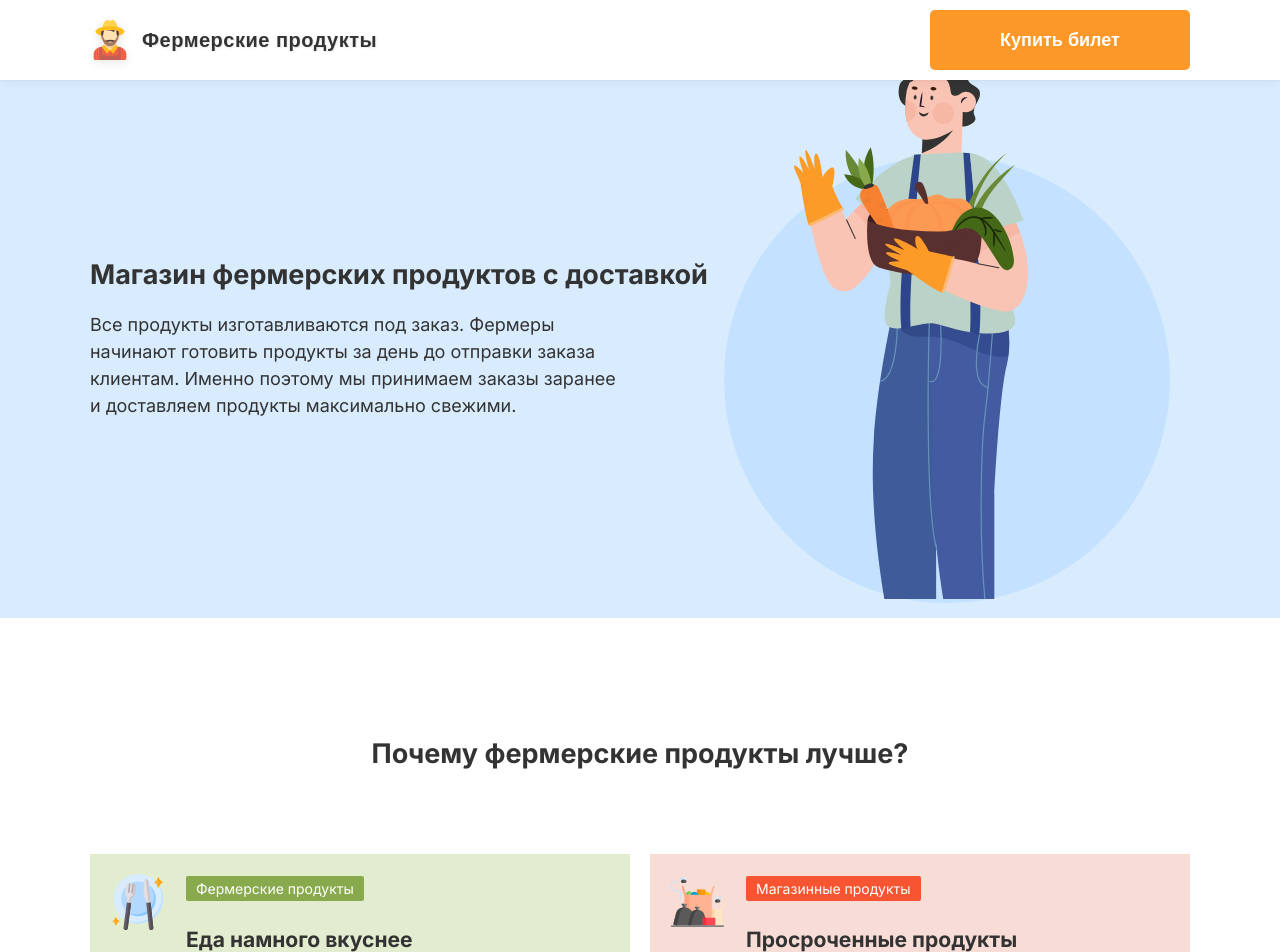
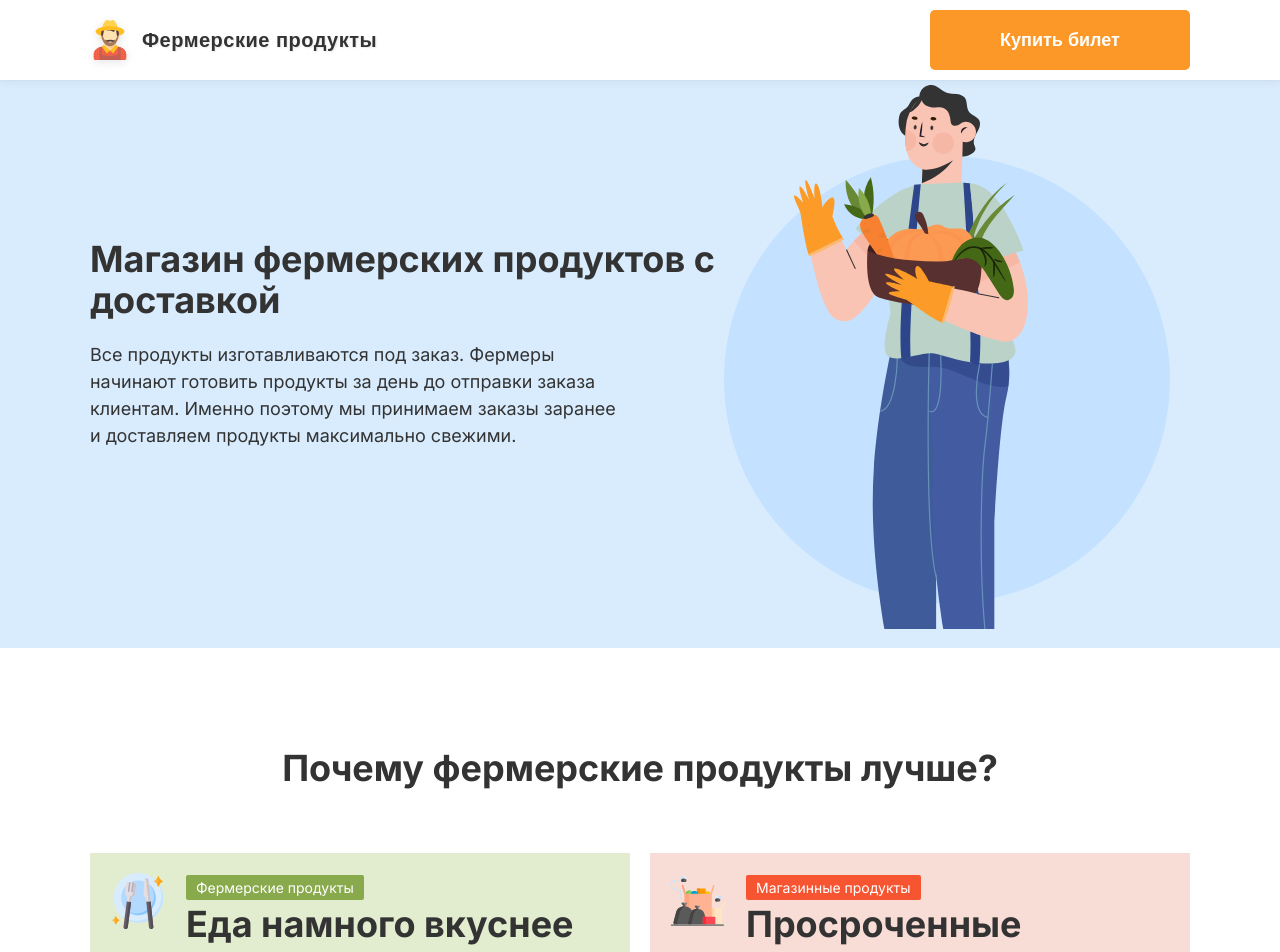
Before and after one commit to Travo1ta/Fermerskie_Producty, a React (Vite) app: page / in a window 1280 px wide. Shown: the top 952 px of the page. Built offline with nearby package versions, Linux system fonts and the light colour scheme.

Commit message:
component change title

```diff
--- a/src/components/ui/feature-card/feature-card.jsx
+++ b/src/components/ui/feature-card/feature-card.jsx
@@ -1,5 +1,5 @@
 import React from "react";
-import Title, { TitleSize } from "../title/title";
+import Title from "../title/title";
 import "./style.css";
 
 function FeatureCard({
@@ -27,7 +27,7 @@ function FeatureCard({
           >
             {owner}
           </span>
-          <Title size={TitleSize.EXTRA_SMALL}>{title}</Title>
+          <Title size="extra-small">{title}</Title>
         </div>
       </header>
       <p
--- a/src/components/ui/title/title.jsx
+++ b/src/components/ui/title/title.jsx
@@ -1,19 +1,16 @@
-import React from 'react';
+import React from "react";
+import './style.css';
+import { TitleSize } from './constants';
 
-const Title = ({ children, size = 'medium' }) => {
-  const sizeClass = size ? `title--${size}` : '';
-  return (
-    <h1 className={`title ${sizeClass}`.trim()}>
-      {children}
-    </h1>
-  );
-};
+function Title({ children, size = TitleSize.DEFAULT }) {
+    const Tag = size === TitleSize.BIG ? 'h1' :
+                size === TitleSize.SMALL ? 'h3' : 'h2';
 
-export const TitleSize = {
-  EXTRA_SMALL: 'extra-small',
-  SMALL: 'small',
-  MEDIUM: 'medium',
-  LARGE: 'large'
-};
+    return (
+        <Tag className={`title title--${size}`}>
+            {children}
+        </Tag>
+    );
+}
 
 export default Title;
```
